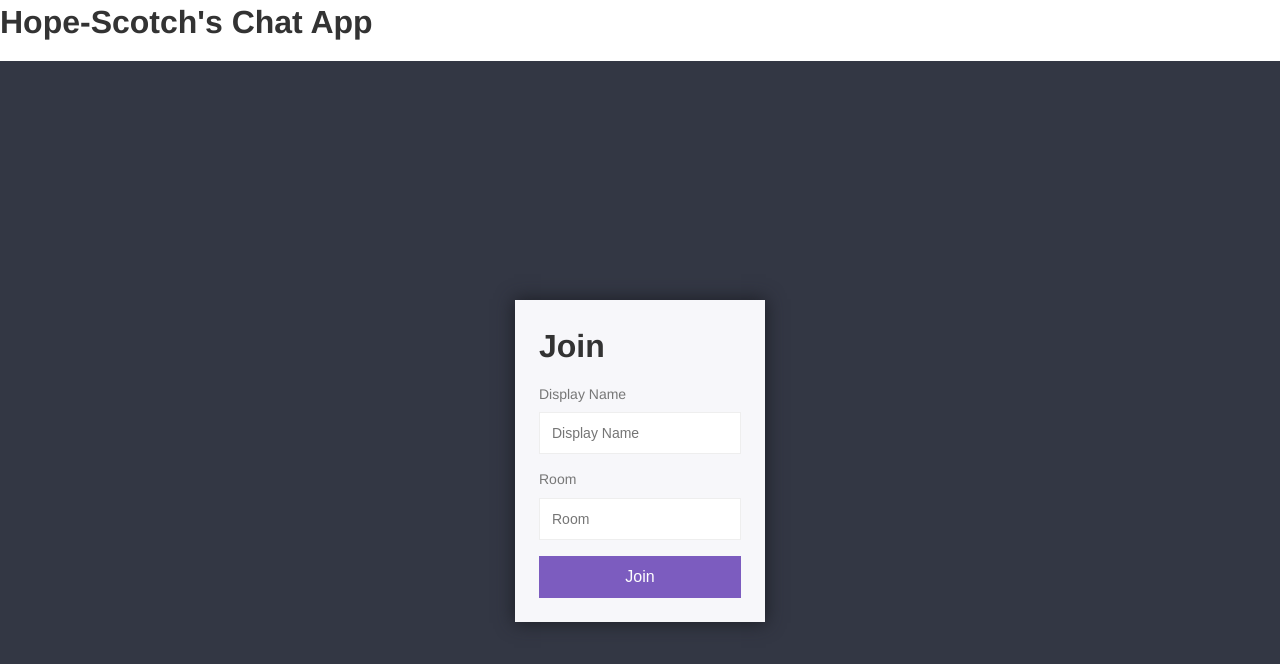
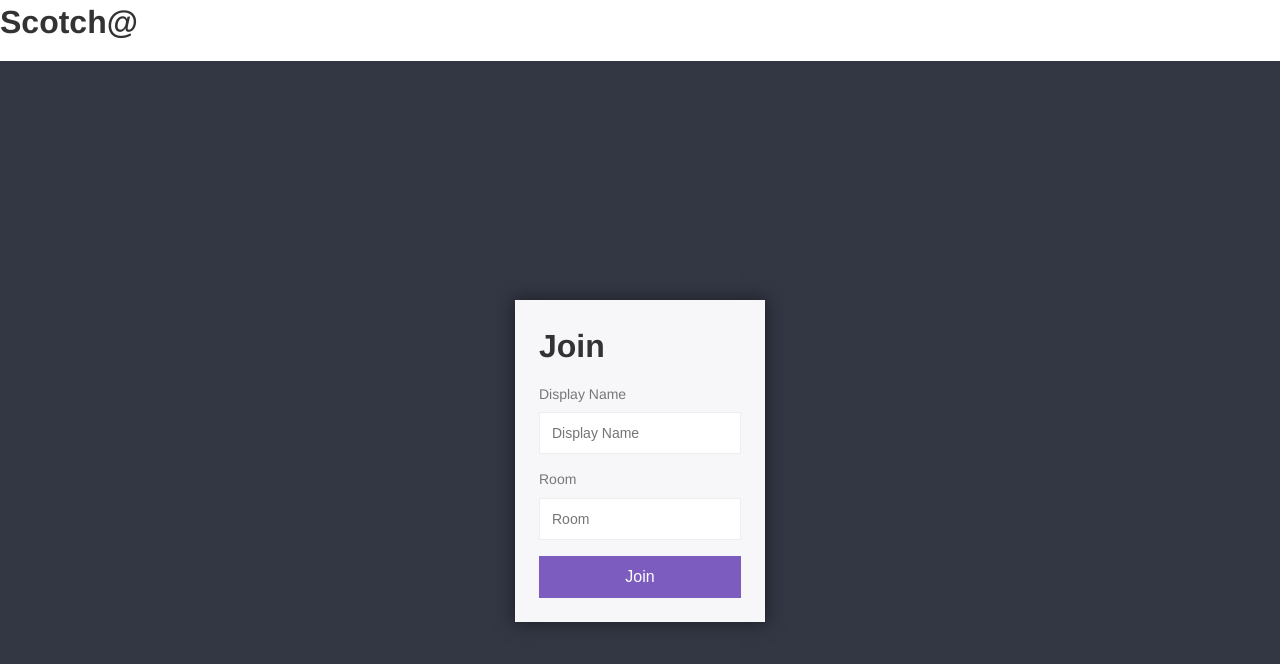
Before and after one commit to hope-scotch/Scotch-Chat, a website: page public/index.html in a window 1280 px wide. Drawn offline with Linux system fonts and the light colour scheme.

Commit message:
Title change

```diff
--- a/public/index.html
+++ b/public/index.html
@@ -7,7 +7,7 @@
     <link rel="stylesheet" href="/css/styles.min.css">
 </head>
 <body>
-    <h1>Hope-Scotch's Chat App</h1>
+    <h1>Scotch@</h1>
 
     <div class="centered-form">
         <div class="centered-form__box">
```
